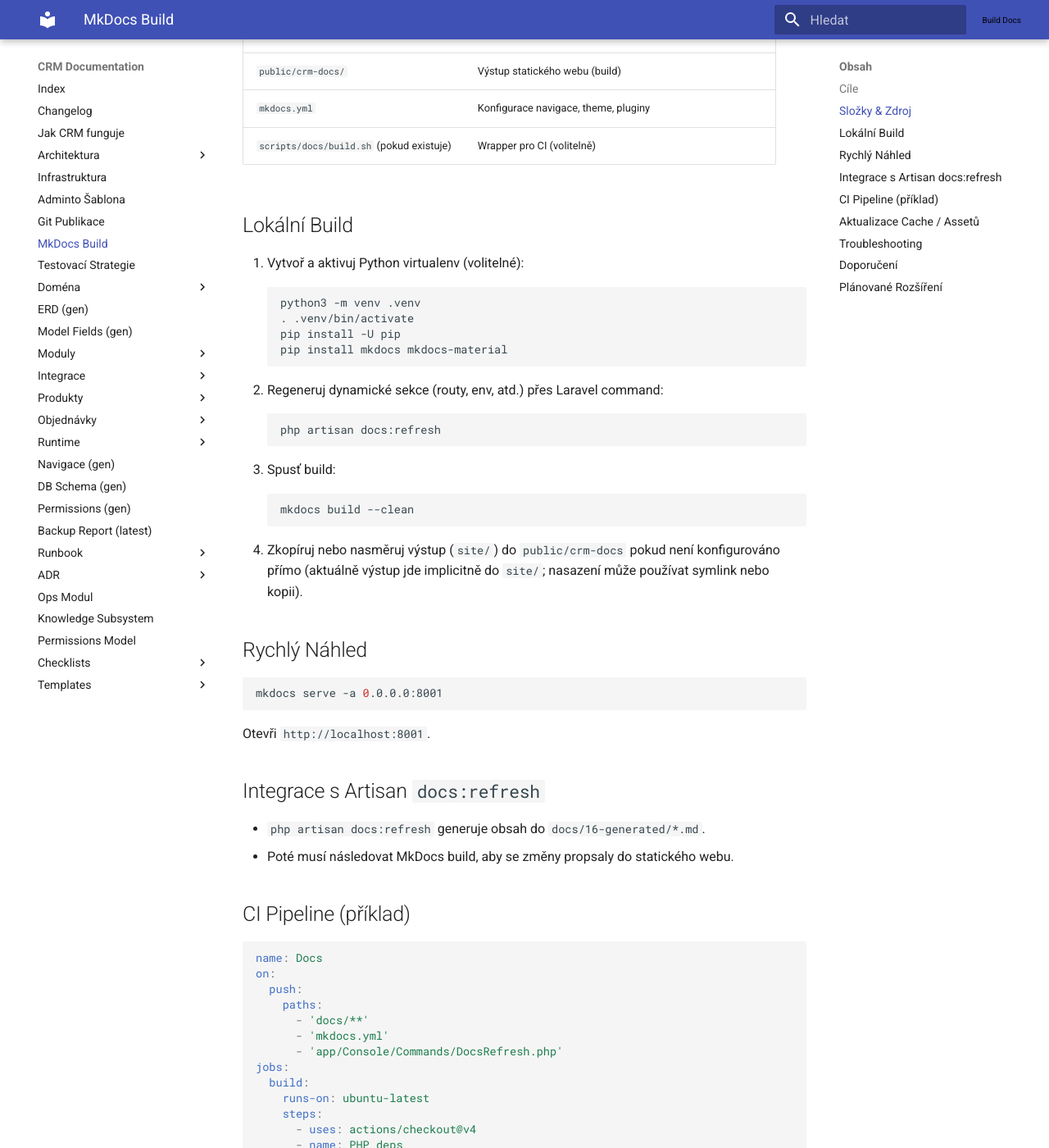
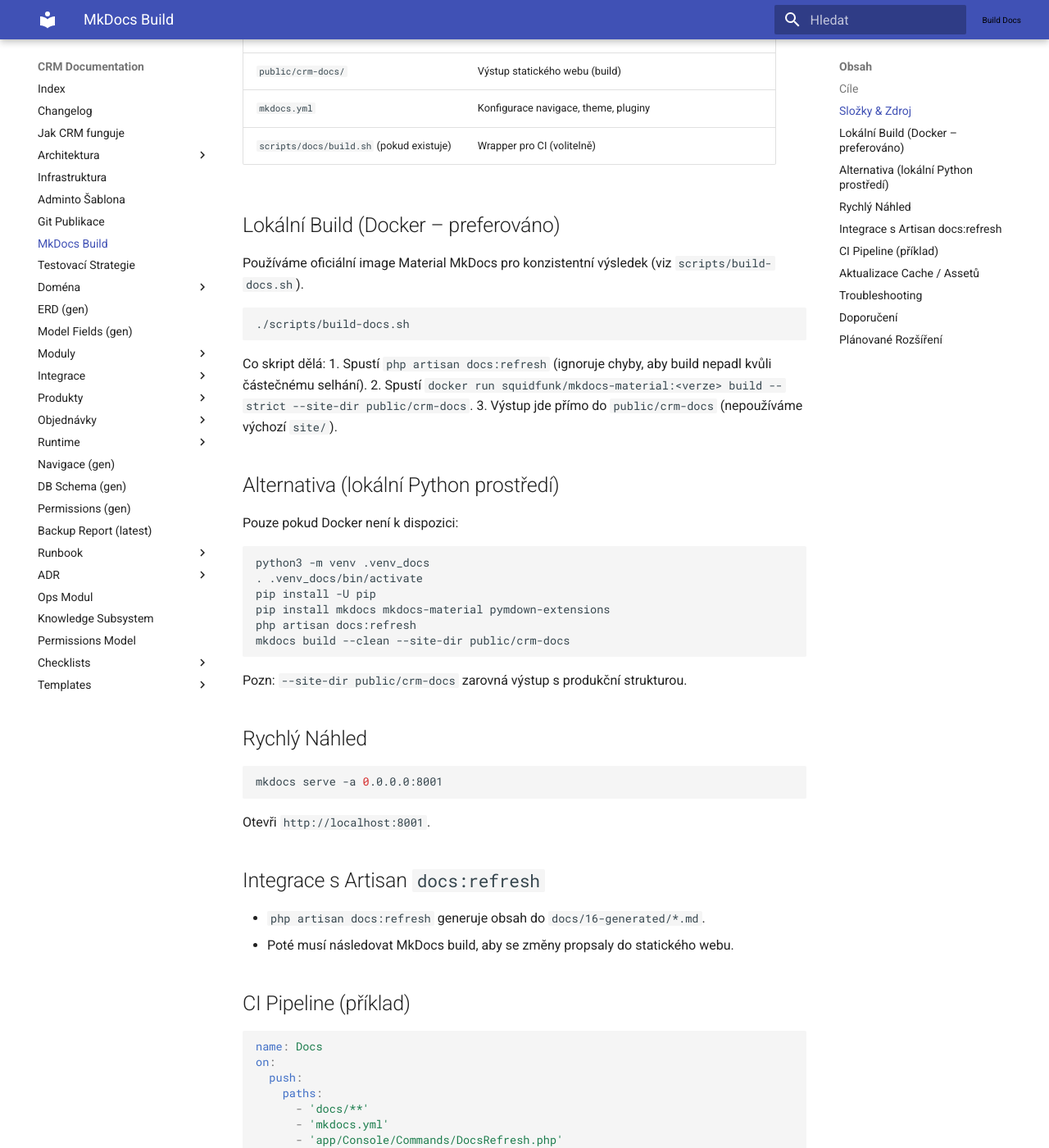
Before and after one commit to karelvysinka/crm-esl, an MkDocs documentation site: the page built from docs/02-architecture/mkdocs-build.md, in a window 1280 px wide and 1400 px high, scrolled down 507 px. Shown: the whole window at 82% size. Built offline with MkDocs 1.6.1 and Material for MkDocs 9.7.7, drawn with Linux system fonts in a browser that asks for light colours; some of the changed text lies outside the part shown.

Commit message:
docs: refine MkDocs build guide (docker path + ignore venv)

````diff
--- a/docs/02-architecture/mkdocs-build.md
+++ b/docs/02-architecture/mkdocs-build.md
@@ -15,23 +15,29 @@
 | `mkdocs.yml` | Konfigurace navigace, theme, pluginy |
 | `scripts/docs/build.sh` (pokud existuje) | Wrapper pro CI (volitelně) |
 
-## Lokální Build
-1. Vytvoř a aktivuj Python virtualenv (volitelné):
-   ```bash
-   python3 -m venv .venv
-   . .venv/bin/activate
-   pip install -U pip
-   pip install mkdocs mkdocs-material
-   ```
-2. Regeneruj dynamické sekce (routy, env, atd.) přes Laravel command:
-   ```bash
-   php artisan docs:refresh
-   ```
-3. Spusť build:
-   ```bash
-   mkdocs build --clean
-   ```
-4. Zkopíruj nebo nasměruj výstup (`site/`) do `public/crm-docs` pokud není konfigurováno přímo (aktuálně výstup jde implicitně do `site/`; nasazení může používat symlink nebo kopii).
+## Lokální Build (Docker – preferováno)
+Používáme oficiální image Material MkDocs pro konzistentní výsledek (viz `scripts/build-docs.sh`).
+
+```bash
+./scripts/build-docs.sh
+```
+
+Co skript dělá:
+1. Spustí `php artisan docs:refresh` (ignoruje chyby, aby build nepadl kvůli částečnému selhání).
+2. Spustí `docker run squidfunk/mkdocs-material:<verze> build --strict --site-dir public/crm-docs`.
+3. Výstup jde přímo do `public/crm-docs` (nepoužíváme výchozí `site/`).
+
+## Alternativa (lokální Python prostředí)
+Pouze pokud Docker není k dispozici:
+```bash
+python3 -m venv .venv_docs
+. .venv_docs/bin/activate
+pip install -U pip
+pip install mkdocs mkdocs-material pymdown-extensions
+php artisan docs:refresh
+mkdocs build --clean --site-dir public/crm-docs
+```
+Pozn: `--site-dir public/crm-docs` zarovná výstup s produkční strukturou.
 
 ## Rychlý Náhled
 ```bash
@@ -66,7 +72,7 @@
           python -m pip install --upgrade pip
           pip install mkdocs mkdocs-material
       - name: Build docs
-        run: mkdocs build --clean
+        run: mkdocs build --clean --site-dir public/crm-docs
       - name: Deploy (Pages / artifact)
         if: github.ref == 'refs/heads/main'
         run: |
@@ -85,9 +91,10 @@
 | Duplicitní položky v nav | Ruční edit + generátor přidal znovu | Slouč nebo uprav `mkdocs.yml` |
 
 ## Doporučení
-- Commituj i generované `16-generated` markdowny (auditní stopa).
-- V produkci servíruj statickou složku s dlouhými cache headers + hashované assety MkDocs.
+- Commituj generované `16-generated` markdowny (auditní stopa + reproducibilita).
+- Commituj také `public/crm-docs` (instantní publikace bez dalšího build kroku na serveru).
 - Při větších úpravách přidej položku do changelogu (`DOCS`).
+- Udržuj verzi Docker image v synchronu s dokumentací (případně pin na minor).
 
 ## Plánované Rozšíření
 - Automatická validace odkazů (plugin `linkcheck`).
````
Also changed, not shown: 1 other file.
